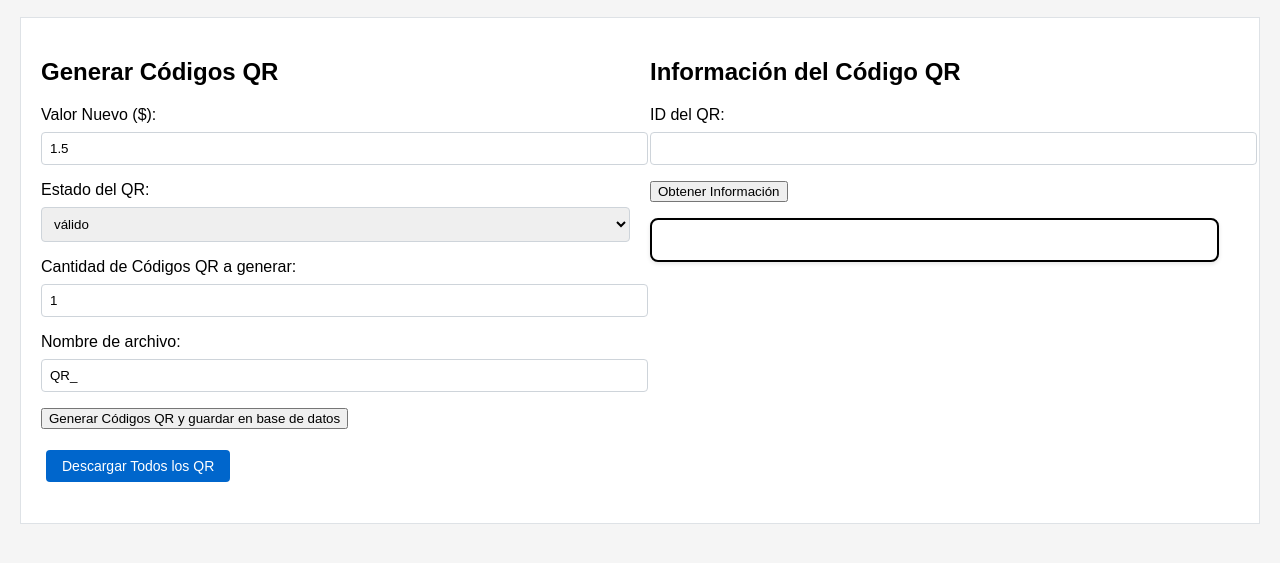
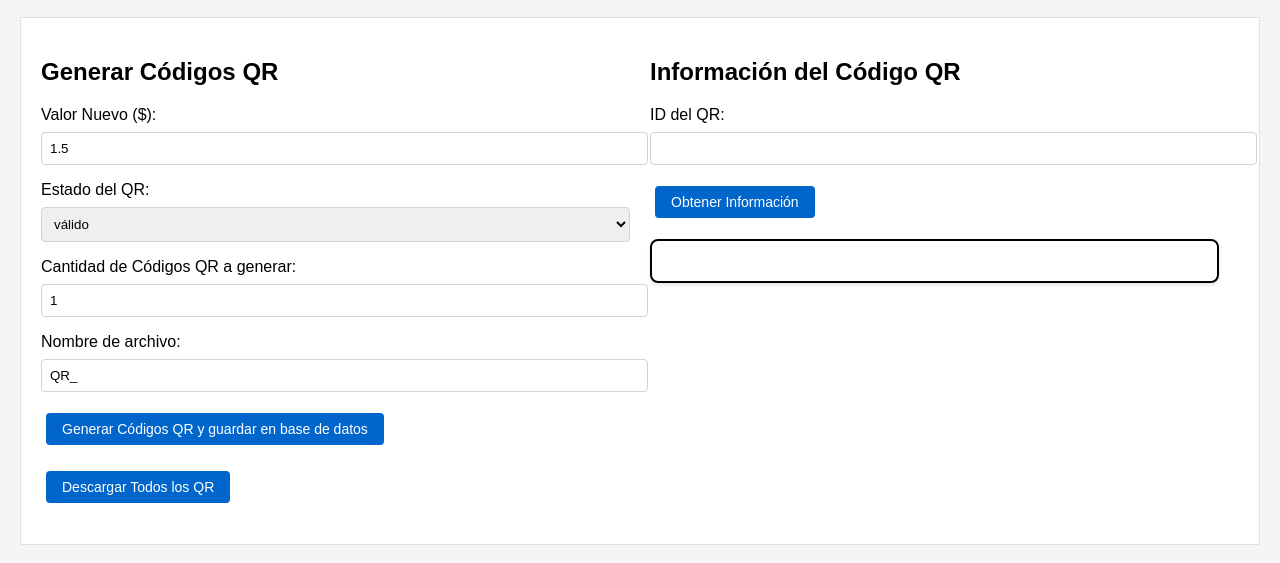
Before and after one commit to gilo2754/qr_for_vending, a plain HTML site: page static/index.html in a window 1280 px wide. Shown: the part 265-828 px from the top of the page. Drawn offline with Linux system fonts and the light colour scheme; no server answers; sample sign-in values are in the browser's storage.

Commit message:
Enhance button styling in index.html by adding 'btn' class for improved UI consistency.

```diff
--- a/static/index.html
+++ b/static/index.html
@@ -57,7 +57,7 @@
                     </div>
 
                     <div class="form-group">
-                        <button type="button" onclick="generarQR()">Generar Códigos QR y guardar en base de datos</button>
+                        <button type="button" onclick="generarQR()" class="btn">Generar Códigos QR y guardar en base de datos</button>
                     </div>
                 </form>
                 <div id="qrCodes"></div>
@@ -74,7 +74,7 @@
                     <input type="text" id="qrcode_id">
                 </div>
                 <div class="form-group">
-                    <button onclick="obtenerInformacion()">Obtener Información</button>
+                    <button onclick="obtenerInformacion()" class="btn">Obtener Información</button>
                 </div>
                 <div id="informacionQR" class="qr-container"></div>
             </div>
```
